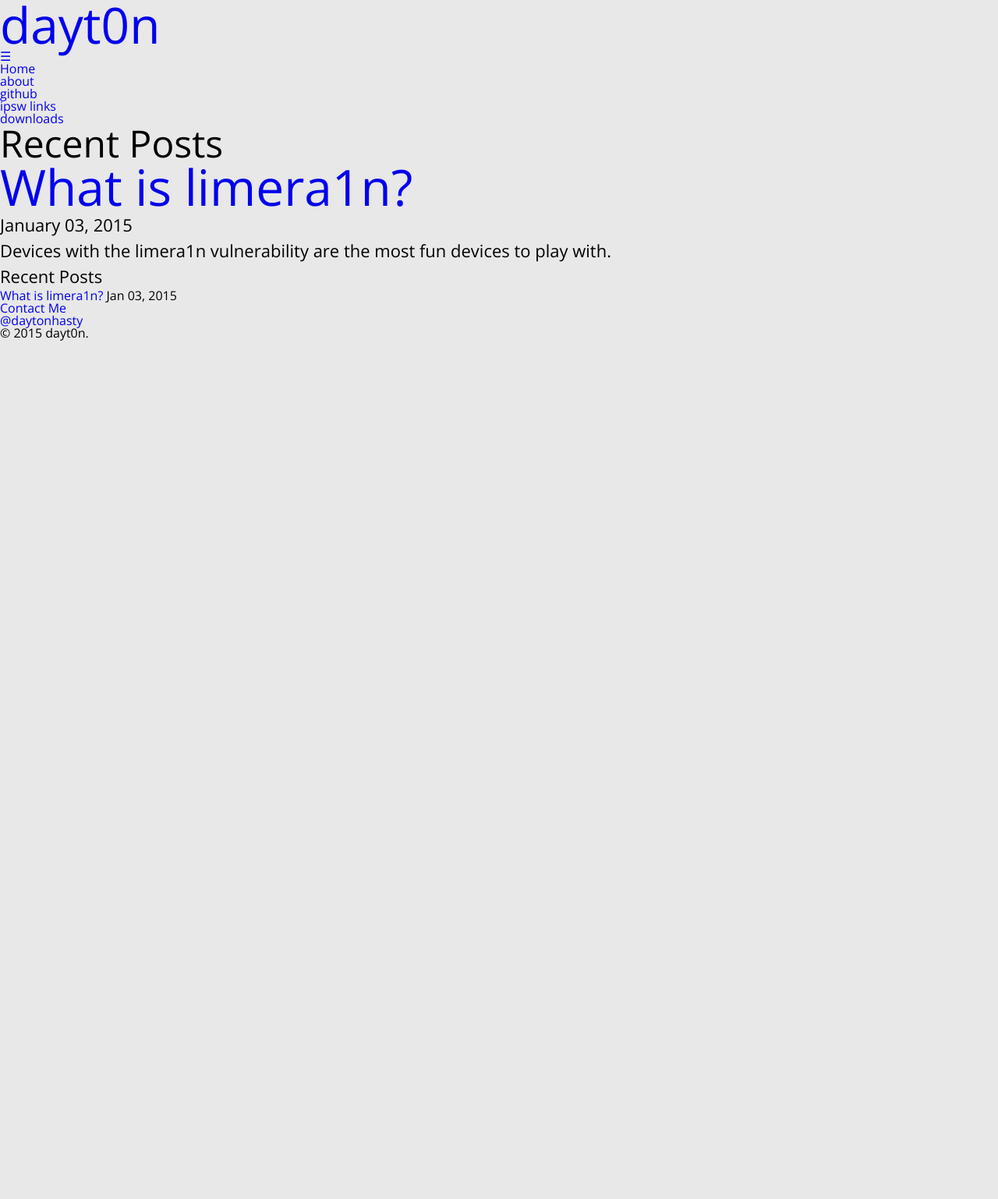
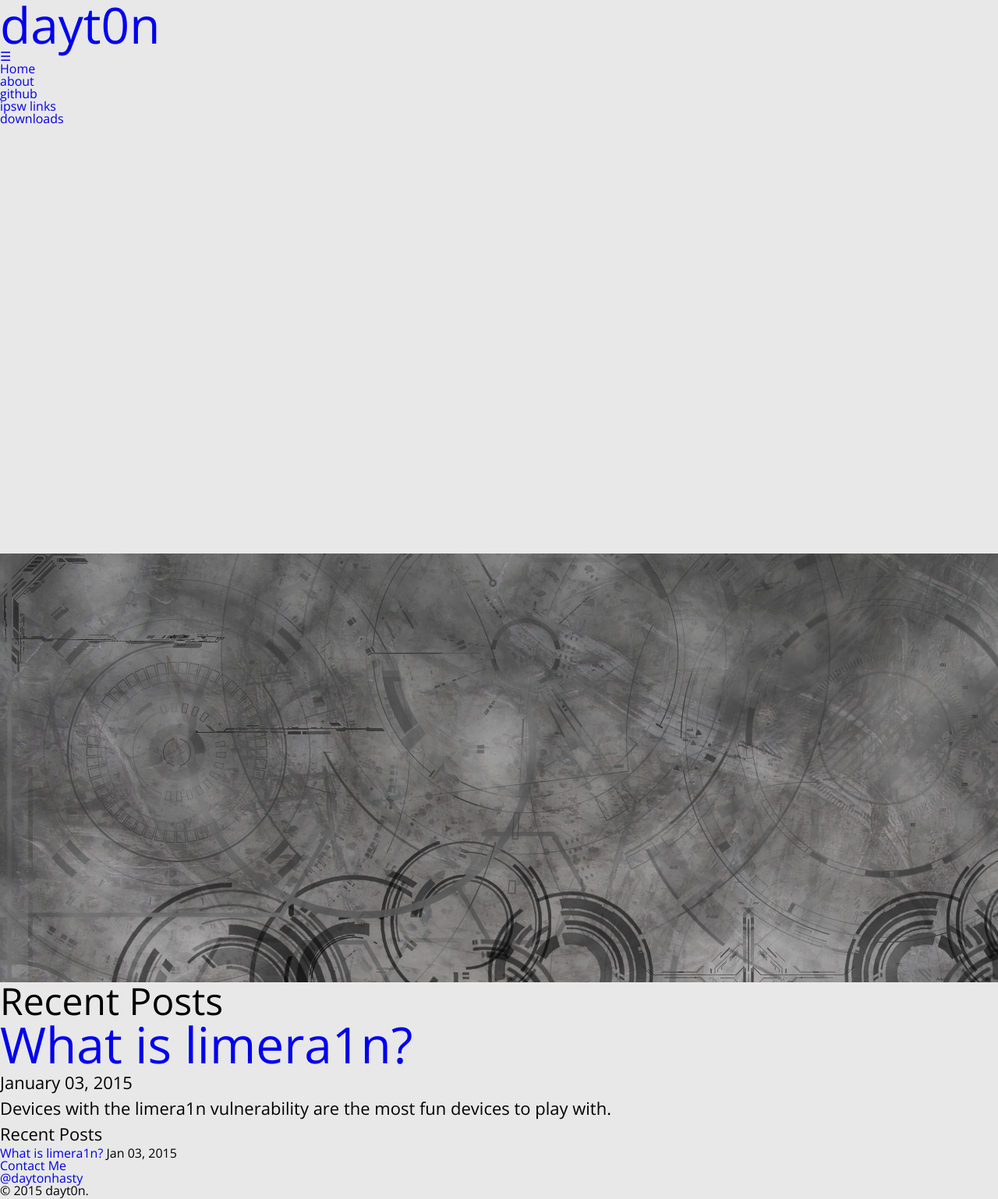
Before and after one commit to dayt0n/dayt0n.github.io, a Jekyll site: the page built from index.md, in a window 1280 px wide. Shown: the whole page at 78% size. Built offline with Jekyll 4.4.1, drawn with Linux system fonts in a browser that asks for light colours; before the commit the page ends 900 px from its top, so only the background shows below that.

Commit message:
Updated Home

```diff
--- a/_layouts/home.html
+++ b/_layouts/home.html
@@ -1,4 +1,17 @@
 {% include head-dark.html %}
+
+{% if page.image.feature %}
+<div class="overlay"></div>
+{% if page.image.feature contains 'https://' | escape or page.image.feature contains 'http://' | escape %}
+<div class="featured-image" style="background-image: url({{ page.image.feature }})"></div>
+{% else %}
+<div class="featured-image" style="background-image: url({{ site.url }}/images/{{ page.image.feature }})"></div>
+{% endif %}
+{% else %}
+<div class="overlay"></div>
+<div class="featured-image" style="background-image: url({{ site.url }}/images/typewriter.jpg)"></div>
+{% endif %}
+
 
     <div id='bump'>
         <section class="article archive">
```
